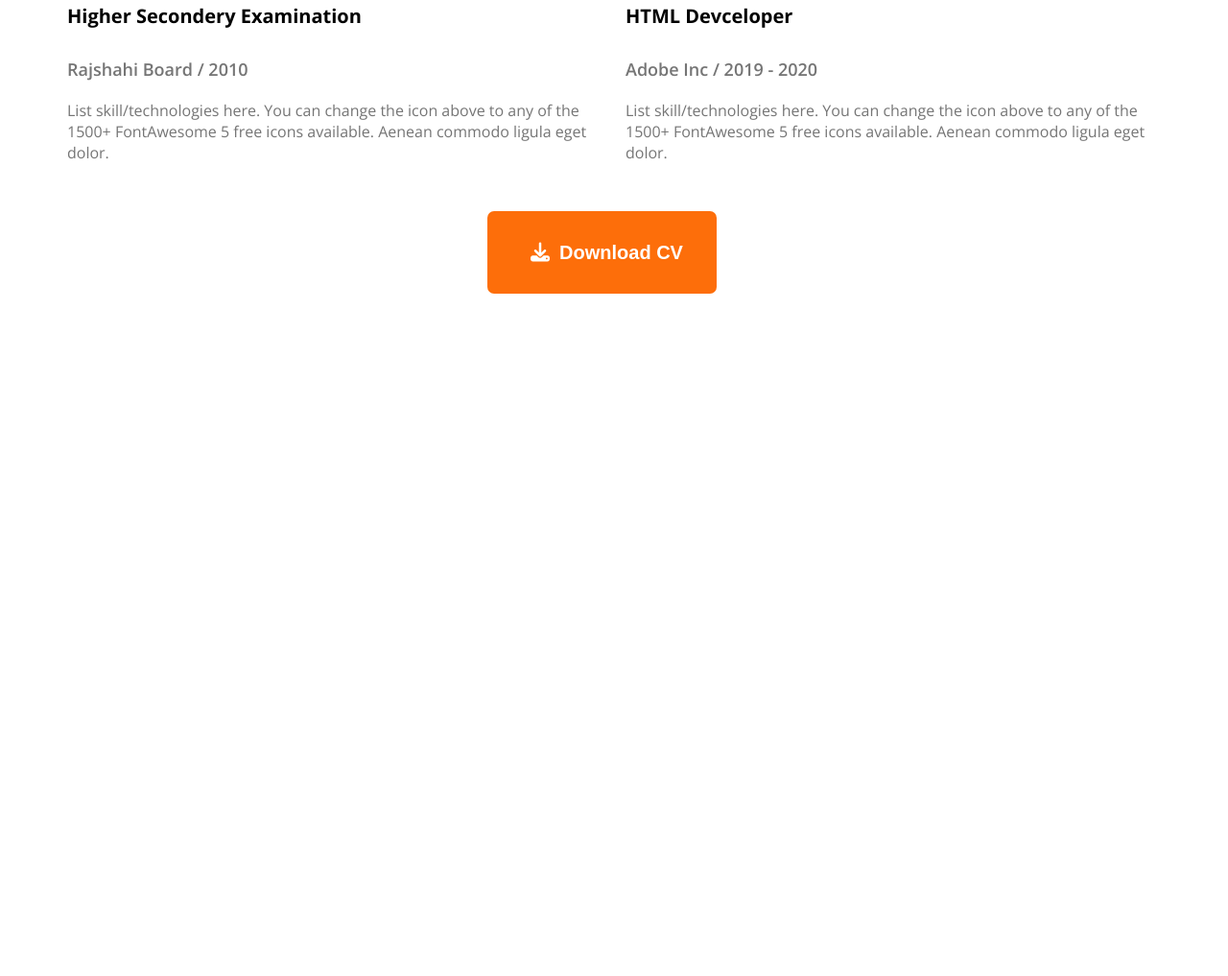
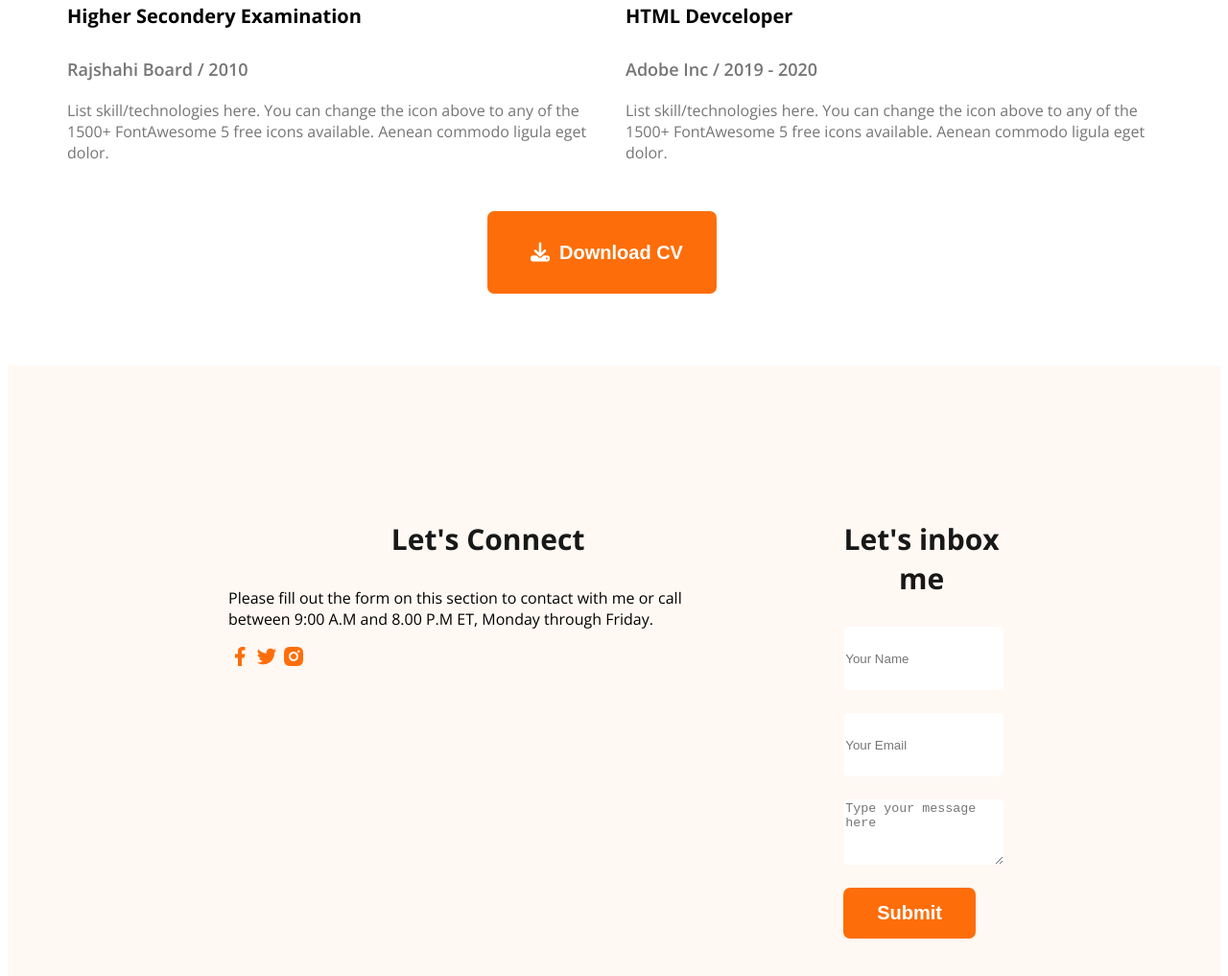
Before and after one commit to blAkh3Art/ph-test-repo, a plain HTML site: page index.html in a window 1280 px wide. Shown: the part 2921-3938 px from the top of the page at 96% size. Before the commit the page ends 3235 px from the top, so only its background shows below. Drawn offline with nearby package versions, Linux system fonts and the light colour scheme.

Commit message:
footer complete

```diff
--- a/index.html
+++ b/index.html
@@ -159,8 +159,25 @@
 
     </main>
 
-    <footer>
-
+    <footer class="secondery-bg">
+        <div class="footer-col">
+            <h3 class="section-title">Let's Connect</h3>
+            <p>Please fill out the form on this section to contact with me or call between 9:00 A.M and 8.00 P.M ET, Monday through Friday.</p>
+            <div>
+                <a href=""><img src="images/icons/facebook.png" alt=""></a>
+                <a href=""><img src="images/icons/twitter.png" alt=""></a>
+                <a href=""><img src="images/icons/insta.png" alt=""></a>
+            </div>
+        </div>
+        <div class="footer-col">
+            <h3 class="section-title">Let's inbox me</h3>
+            <form action="">
+                <input type="text" name="" id="" placeholder="Your Name">
+                <input type="email" name="" id="" placeholder="Your Email">
+                <textarea name="" id="" cols="30" rows="20" placeholder="Type your message here"></textarea>
+                <input class="btn-primary" type="submit" value="Submit">
+            </form>
+        </div>
     </footer>
 </body>
 </html>
--- a/styles/portfolio.css
+++ b/styles/portfolio.css
@@ -204,3 +204,28 @@ main section{
     font-size: 30px;
     text-align: center;
 }
+
+
+/* Footer Section */
+
+footer{
+    padding: 130px 230px;
+    display: flex;
+    margin-top: 75px;
+    gap: 100px;
+}
+
+footer-col{
+    width: 50%;
+}
+
+footer input[type="text"], footer input[type="email"], footer textarea{
+    height: 64px;
+    border-radius: 5px;
+    background-color: white;
+    color: #757575;
+    display: block;
+    width: 100%;
+    margin-bottom: 24px;
+    border: none;
+}
```
